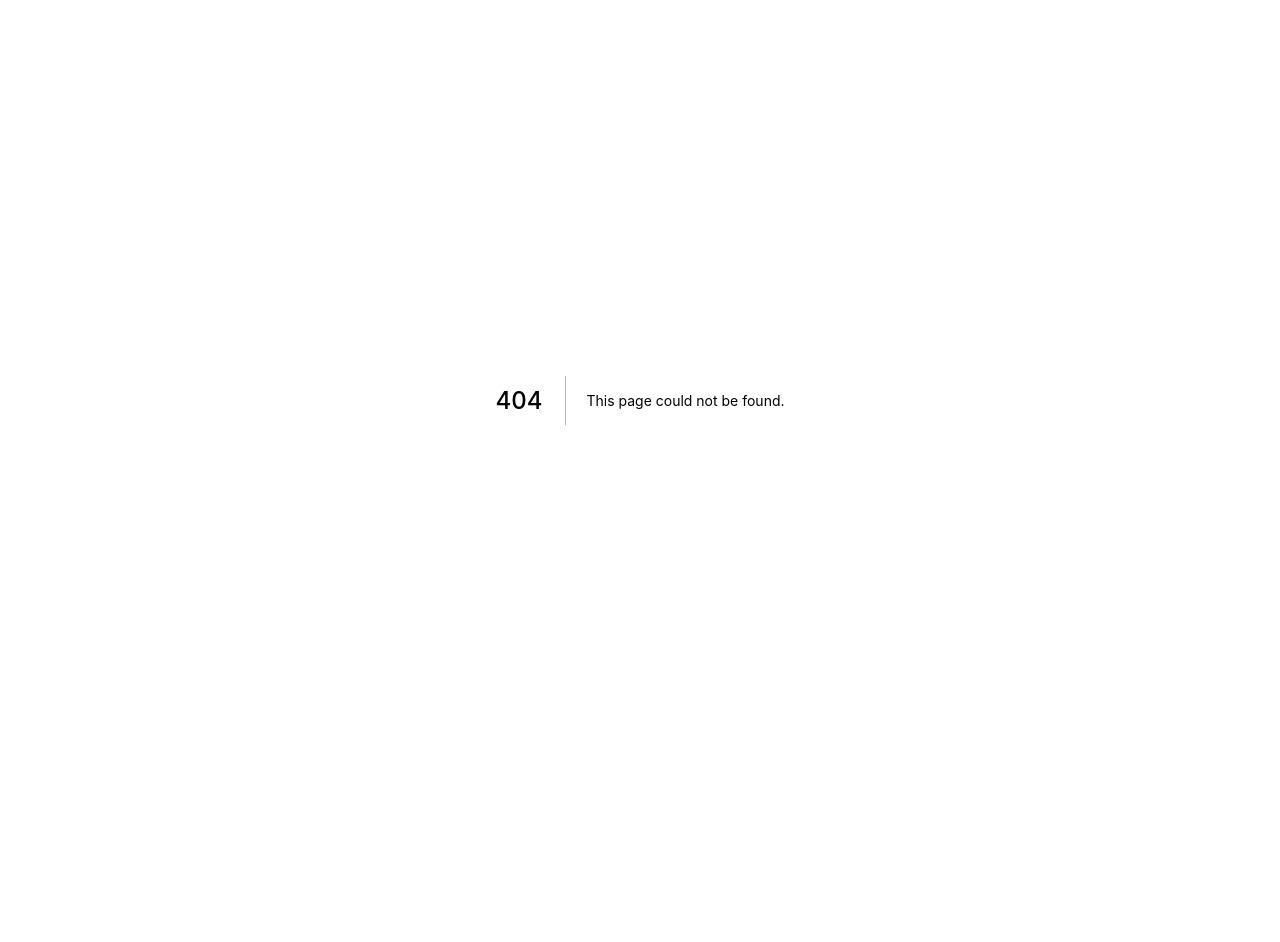
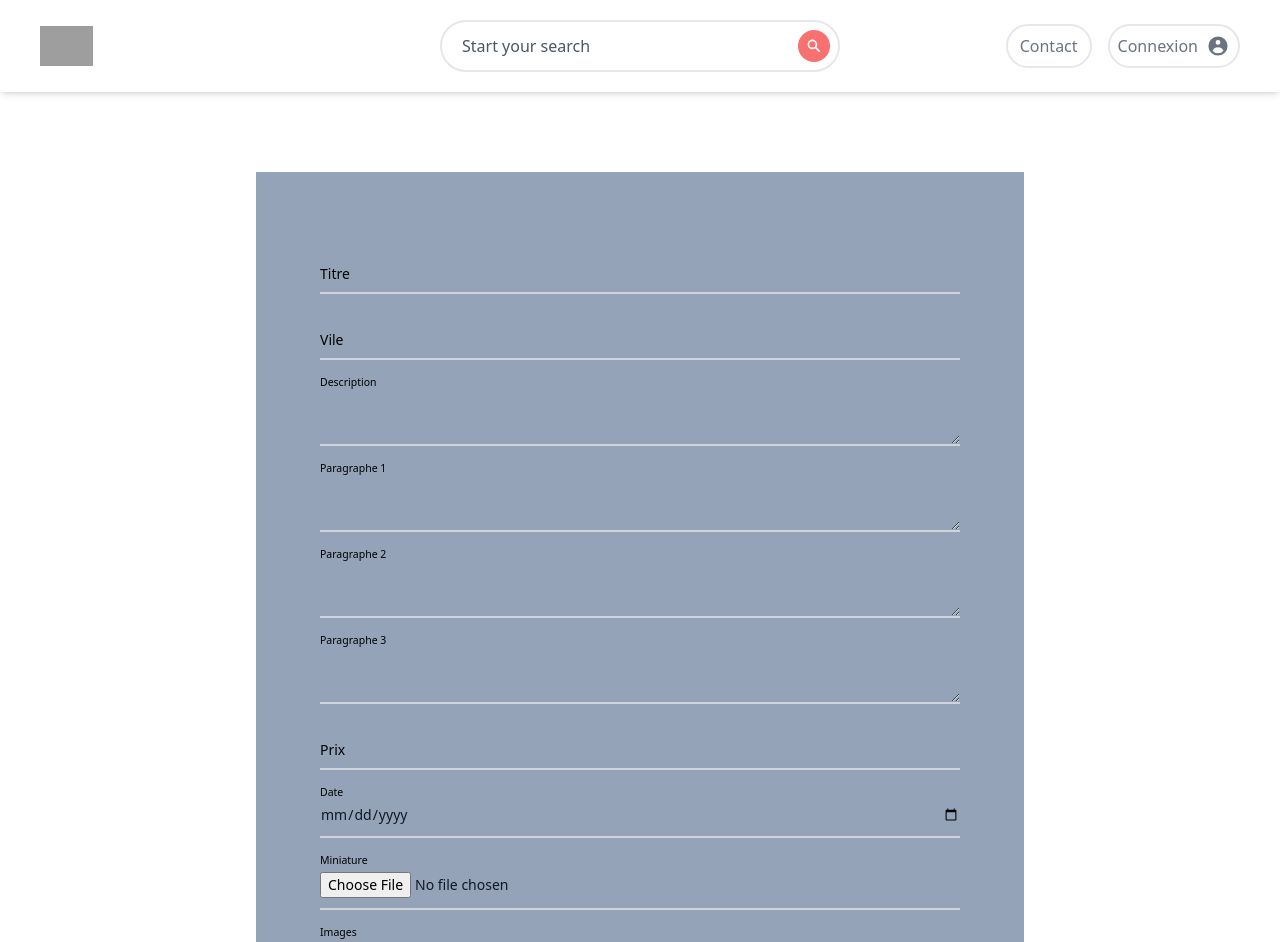
Before and after one commit to mohamed-Amine-Azaiez/framework, a Next.js app: page /ajouter in a window 1280 px wide. Before the commit this address had no page. Shown: the top 942 px of the page. Before the commit the page ends 800 px from the top, so only its background shows below. Built offline with nearby package versions, Linux system fonts and the light colour scheme; grey boxes are pictures that could not be loaded; what @badrap/bar-of-progress would draw is missing.

Commit message:
add page

```diff
--- a/components/Header.js
+++ b/components/Header.js
@@ -7,9 +7,6 @@ import {
   UserIcon,
 } from '@heroicons/react/solid'
 import { useState } from 'react'
-import 'react-date-range/dist/styles.css' // main style file
-import 'react-date-range/dist/theme/default.css' // theme css file
-import { DateRangePicker } from 'react-date-range'
 import { useRouter } from 'next/dist/client/router'
 
 import Login from '../components/Login'
@@ -67,6 +64,11 @@ function Header({ placeholder }) {
       pathname: '/dashboard',
     })
   }
+  const add =() =>{
+    router.push({
+      pathname: 'ajouter',
+    })
+  }
 
   const checkLog = () => {
     if (logged === 'True') {
@@ -83,6 +85,7 @@ function Header({ placeholder }) {
           >
             <div className="text-center pb-4 font-semibold">
               <p onClick={dash} className="cursor-pointer my-2 pb-2 border-b-2">Dashboard</p>
+              <p onClick={add} className="cursor-pointer my-2 pb-2 border-b-2">Ajouter</p>
               <p onClick={deconnect} className="cursor-pointer">Deconnexion</p>
             </div>
           </Popup>
--- /dev/null
+++ b/pages/ajouter.tsx
@@ -0,0 +1,171 @@
+import { useRouter } from 'next/router'
+import React, { useEffect, useState } from 'react'
+import Footer from '../components/Footer'
+import Header from '../components/Header'
+
+function ajouter() {
+  const router = useRouter()
+  const { rtitle, rlocation, rdescription, rp1, rp2, rp3, rprix } =
+    router.query
+
+  const [title, setTitle] = useState(rtitle)
+  const [description, setDescription] = useState(rdescription)
+  const [location, setLocation] = useState(rlocation)
+  const [p1, setP1] = useState(rp1)
+  const [p2, setP2] = useState(rp2)
+  const [p3, setP3] = useState(rp3)
+  const [prix, setPrix] = useState(rprix)
+
+  var isActive=true
+
+  if(rtitle){
+    isActive=false
+  }
+
+
+  const disp = () => {
+    return(<div>
+      <div id="el1" className="group relative z-0 mb-6 w-full">
+            <input
+
+              type="date"
+              className="peer block w-full appearance-none border-0 border-b-2 border-gray-300 bg-transparent py-2.5 px-0 text-sm text-gray-900 focus:border-blue-600 focus:outline-none focus:ring-0 dark:border-gray-600 dark:text-white dark:focus:border-blue-500"
+              placeholder=" "
+
+            />
+            <label className="text-black-500 absolute top-3 -z-10 origin-[0] -translate-y-6 scale-75 transform text-sm duration-300 peer-placeholder-shown:translate-y-0 peer-placeholder-shown:scale-100 peer-focus:left-0 peer-focus:-translate-y-6 peer-focus:scale-75 ">
+              Date
+            </label>
+          </div>
+
+
+
+          <div id="el2" className="group relative z-0 mb-6 w-full">
+            <input
+              type="file"
+              className="peer block w-full appearance-none border-0 border-b-2 border-gray-300 bg-transparent py-2.5 px-0 text-sm text-gray-900 focus:border-blue-600 focus:outline-none focus:ring-0 dark:border-gray-600 dark:text-white dark:focus:border-blue-500"
+              placeholder=" "
+
+            />
+            <label className="text-black-500 absolute top-3 -z-10 origin-[0] -translate-y-6 scale-75 transform text-sm duration-300 peer-placeholder-shown:translate-y-0 peer-placeholder-shown:scale-100 peer-focus:left-0 peer-focus:-translate-y-6 peer-focus:scale-75 ">
+              Miniature
+            </label>
+          </div>
+
+          <div id="el3" className="group relative z-0 mb-6 w-full">
+            <input
+              type="file"
+              className="peer block w-full appearance-none border-0 border-b-2 border-gray-300 bg-transparent py-2.5 px-0 text-sm text-gray-900 focus:border-blue-600 focus:outline-none focus:ring-0 dark:border-gray-600 dark:text-white dark:focus:border-blue-500"
+              placeholder=" "
+              required
+            />
+            <label className="text-black-500 absolute top-3 -z-10 origin-[0] -translate-y-6 scale-75 transform text-sm duration-300 peer-placeholder-shown:translate-y-0 peer-placeholder-shown:scale-100 peer-focus:left-0 peer-focus:-translate-y-6 peer-focus:scale-75 ">
+              Images
+            </label>
+          </div>
+    </div>)
+  }
+
+
+  return (
+    <div>
+      <Header placeholder={''} />
+
+      <div className="mx-auto my-20 max-w-3xl bg-slate-400 px-8 py-20 sm:px-16">
+        <form>
+          <div className="group relative z-0 mb-6 w-full ">
+            <input
+              value={title}
+              type="text"
+              className="peer block w-full appearance-none border-0 border-b-2 border-gray-300 bg-transparent py-2.5 px-0 text-sm text-gray-900 focus:border-blue-600 focus:outline-none focus:ring-0 dark:border-gray-600 dark:text-white dark:focus:border-blue-500"
+              placeholder=" "
+              required
+            />
+            <label className="text-black-500 absolute top-3 -z-10 origin-[0] -translate-y-6 scale-75 transform text-sm duration-300 peer-placeholder-shown:translate-y-0 peer-placeholder-shown:scale-100 peer-focus:left-0 peer-focus:-translate-y-6 peer-focus:scale-75 ">
+              Titre
+            </label>
+          </div>
+          <div className="group relative z-0 mb-6 w-full ">
+            <input
+              value={location}
+              type="text"
+              className="peer block w-full appearance-none border-0 border-b-2 border-gray-300 bg-transparent py-2.5 px-0 text-sm text-gray-900 focus:border-blue-600 focus:outline-none focus:ring-0 dark:border-gray-600 dark:text-white dark:focus:border-blue-500"
+              placeholder=" "
+              required
+            />
+            <label className="text-black-500 absolute top-3 -z-10 origin-[0] -translate-y-6 scale-75 transform text-sm duration-300 peer-placeholder-shown:translate-y-0 peer-placeholder-shown:scale-100 peer-focus:left-0 peer-focus:-translate-y-6 peer-focus:scale-75 ">
+              Vile
+            </label>
+          </div>
+          <div className="group relative z-0 mb-6 w-full">
+            <textarea
+              value={description}
+              className="peer block w-full appearance-none border-0 border-b-2 border-gray-300 bg-transparent py-2.5 px-0 text-sm text-gray-900 focus:border-blue-600 focus:outline-none focus:ring-0 dark:border-gray-600 dark:text-white dark:focus:border-blue-500"
+            ></textarea>
+            <label className="text-black-500 absolute top-3 -z-10 origin-[0] -translate-y-6 scale-75 transform text-sm duration-300 peer-placeholder-shown:translate-y-0 peer-placeholder-shown:scale-100 peer-focus:left-0 peer-focus:-translate-y-6 peer-focus:scale-75 ">
+              Description
+            </label>
+          </div>
+
+          <div className="group relative z-0 mb-6 w-full">
+            <textarea
+              value={p1}
+              className="peer block w-full appearance-none border-0 border-b-2 border-gray-300 bg-transparent py-2.5 px-0 text-sm text-gray-900 focus:border-blue-600 focus:outline-none focus:ring-0 dark:border-gray-600 dark:text-white dark:focus:border-blue-500"
+            ></textarea>
+            <label className="text-black-500 absolute top-3 -z-10 origin-[0] -translate-y-6 scale-75 transform text-sm duration-300 peer-placeholder-shown:translate-y-0 peer-placeholder-shown:scale-100 peer-focus:left-0 peer-focus:-translate-y-6 peer-focus:scale-75 ">
+              Paragraphe 1
+            </label>
+          </div>
+
+          <div className="group relative z-0 mb-6 w-full">
+            <textarea
+              value={p2}
+              className="peer block w-full appearance-none border-0 border-b-2 border-gray-300 bg-transparent py-2.5 px-0 text-sm text-gray-900 focus:border-blue-600 focus:outline-none focus:ring-0 dark:border-gray-600 dark:text-white dark:focus:border-blue-500"
+            ></textarea>
+            <label className="text-black-500 absolute top-3 -z-10 origin-[0] -translate-y-6 scale-75 transform text-sm duration-300 peer-placeholder-shown:translate-y-0 peer-placeholder-shown:scale-100 peer-focus:left-0 peer-focus:-translate-y-6 peer-focus:scale-75 ">
+              Paragraphe 2
+            </label>
+          </div>
+
+          <div className="group relative z-0 mb-6 w-full">
+            <textarea
+              value={p3}
+              className="peer block w-full appearance-none border-0 border-b-2 border-gray-300 bg-transparent py-2.5 px-0 text-sm text-gray-900 focus:border-blue-600 focus:outline-none focus:ring-0 dark:border-gray-600 dark:text-white dark:focus:border-blue-500"
+            ></textarea>
+            <label className="text-black-500 absolute top-3 -z-10 origin-[0] -translate-y-6 scale-75 transform text-sm duration-300 peer-placeholder-shown:translate-y-0 peer-placeholder-shown:scale-100 peer-focus:left-0 peer-focus:-translate-y-6 peer-focus:scale-75 ">
+              Paragraphe 3
+            </label>
+          </div>
+
+          <div className="group relative z-0 mb-6 w-full">
+            <input
+              value={prix}
+              type="text"
+              className="peer block w-full appearance-none border-0 border-b-2 border-gray-300 bg-transparent py-2.5 px-0 text-sm text-gray-900 focus:border-blue-600 focus:outline-none focus:ring-0 dark:border-gray-600 dark:text-white dark:focus:border-blue-500"
+              placeholder=" "
+
+            />
+            <label className="text-black-500 absolute top-3 -z-10 origin-[0] -translate-y-6 scale-75 transform text-sm duration-300 peer-placeholder-shown:translate-y-0 peer-placeholder-shown:scale-100 peer-focus:left-0 peer-focus:-translate-y-6 peer-focus:scale-75 ">
+              Prix
+            </label>
+          </div>
+
+
+          {isActive?disp():""}
+
+
+          <button
+            type="submit"
+            className="w-full rounded-lg bg-gray-700 px-5 py-2.5 text-center text-sm font-medium text-white hover:bg-gray-800 focus:outline-none focus:ring-4 focus:ring-gray-300 dark:bg-gray-600 dark:hover:bg-gray-700 dark:focus:ring-gray-800 sm:w-auto"
+          >
+            Submit
+          </button>
+        </form>
+      </div>
+
+      <Footer />
+    </div>
+  )
+}
+
+export default ajouter
--- a/pages/dashboard.tsx
+++ b/pages/dashboard.tsx
@@ -26,15 +26,28 @@ function dashboard({ searchResults }) {
         const date2fr = new Date(d2).toLocaleDateString("fr-FR");
 
         if(date1 > date2){
-            return "active"
+            return "Active"
         } else if(date1 < date2){
-            return "expired"
+            return "Expired"
         } else{
-            return "today"
+            return "Today"
         }
     }
 
-
+    const edit = (item) => {
+        router.push({
+            pathname: '/ajouter',
+            query: {
+              rtitle: item.title,
+              rlocation:item.location,
+              rdescription:item.description,
+              rp1:item.p1,
+              rp2:item.p2,
+              rp3:item.p3,
+              rprix:item.price
+            },
+          })
+    }
 
 
   return (
@@ -57,11 +70,11 @@ function dashboard({ searchResults }) {
               <tr key={item.id}>
                 <td className="... border border-slate-700">{item.title}</td>
                 <td className="... border border-slate-700">{item.location}</td>
-                <td className="... border border-slate-700">{item.Date}</td>
+                <td className="... border border-slate-700">{new Date(item.Date).toLocaleDateString("fr-FR")}</td>
                 <td className="... border border-slate-700">{dateCompare(item.Date, dt)}</td>
                 <td className="... border border-slate-700 flex justify-around ">
-                    <p>Modifier</p>
-                    <p>Supprimer</p>
+                    <p onClick={()=>edit(item)} className='cursor-pointer hover:font-bold'>Modifier</p>
+                    <p className='cursor-pointer hover:font-bold'>Supprimer</p>
                 </td>
               </tr>
             ))}
```
